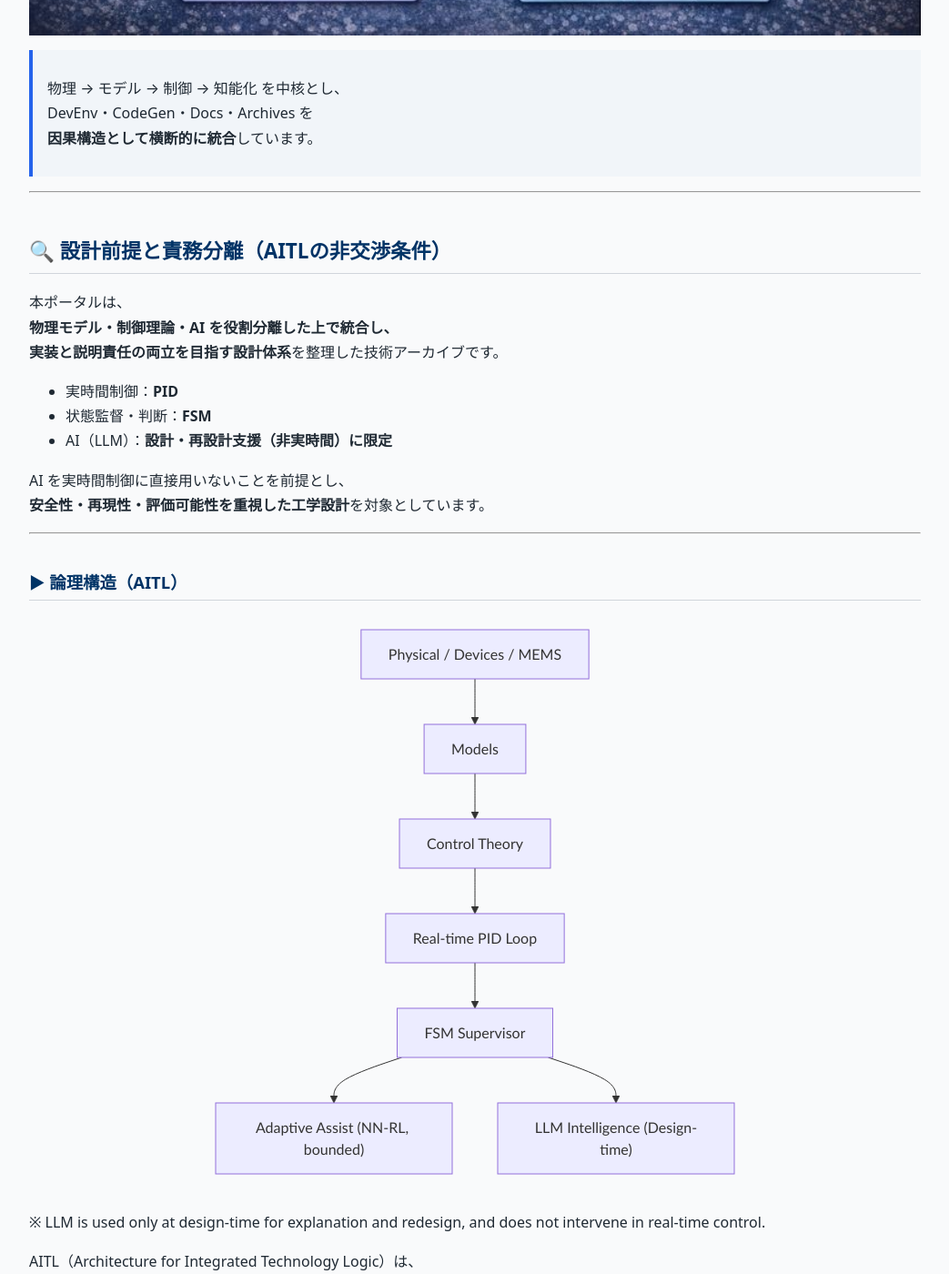
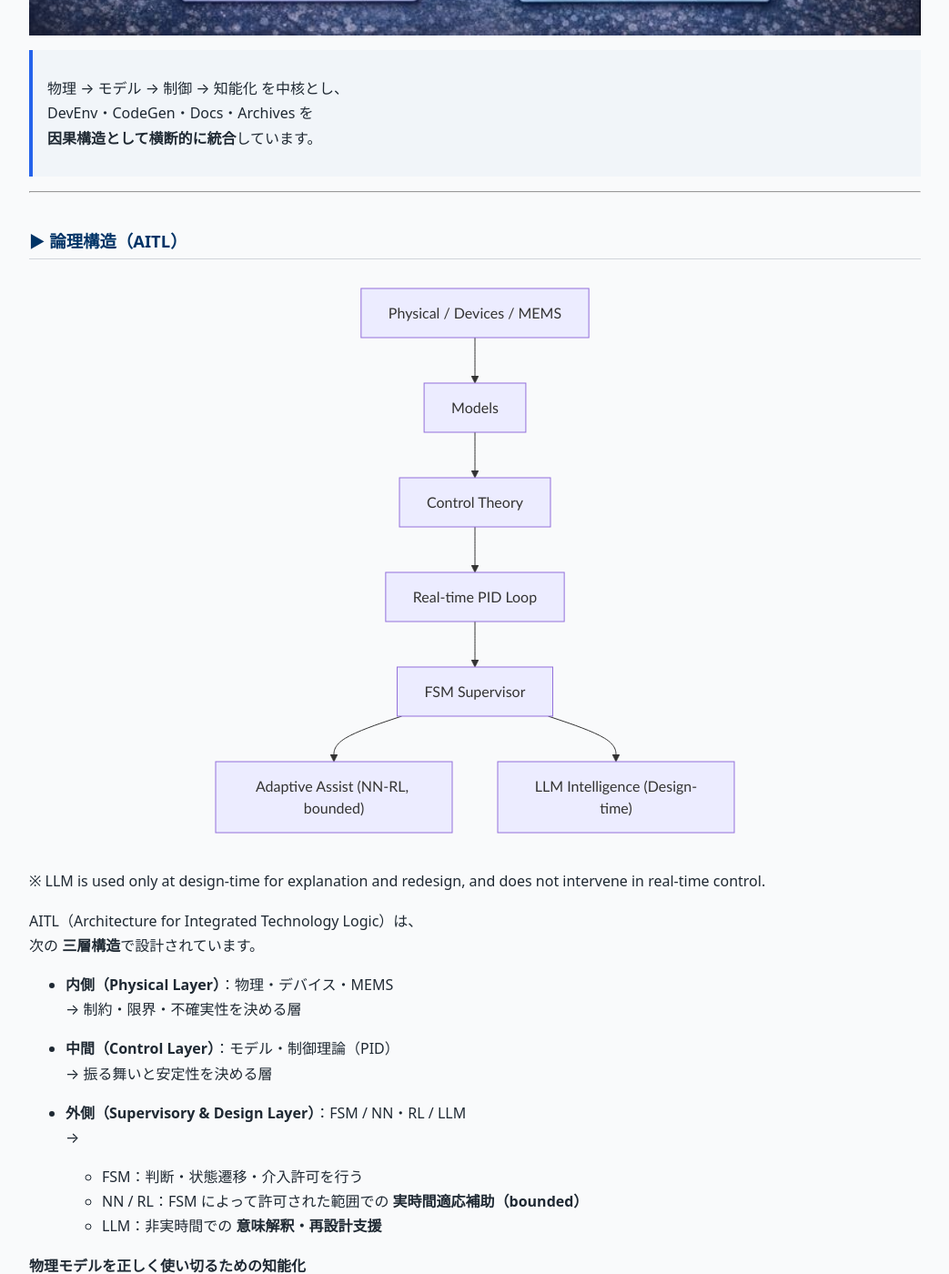
Before and after one commit to Samizo-AITL/Samizo-AITL.github.io, a Jekyll site: the page built from portal/index.md, in a window 1280 px wide and 1400 px high, scrolled down 2381 px. Shown: the whole window at 91% size, without its empty margins (118-1161 px from the left). Built offline with Jekyll 4.4.1, drawn with Linux system fonts in a browser that asks for light colours; our own code applies the rules of GitHub Pages for plain Markdown files; some of the changed text lies outside the part shown.

Commit message:
Update index.md

````diff
--- a/portal/index.md
+++ b/portal/index.md
@@ -74,21 +74,6 @@ Samizo-AITL は、以下のような利用者を想定しています。
 
 ---
 
-## 🔍 設計前提と責務分離（AITLの非交渉条件）
-
-本ポータルは、
-**物理モデル・制御理論・AI を役割分離した上で統合し、
-実装と説明責任の両立を目指す設計体系**を整理した技術アーカイブです。
-
-- 実時間制御：**PID**
-- 状態監督・判断：**FSM**
-- AI（LLM）：**設計・再設計支援（非実時間）に限定**
-
-AI を実時間制御に直接用いないことを前提とし、
-**安全性・再現性・評価可能性を重視した工学設計**を対象としています。
-
----
-
 ### ▶ 論理構造（AITL）
 
 ```mermaid
````
Also changed, not shown: other parts of portal/index.md (+15 -0 lines).
